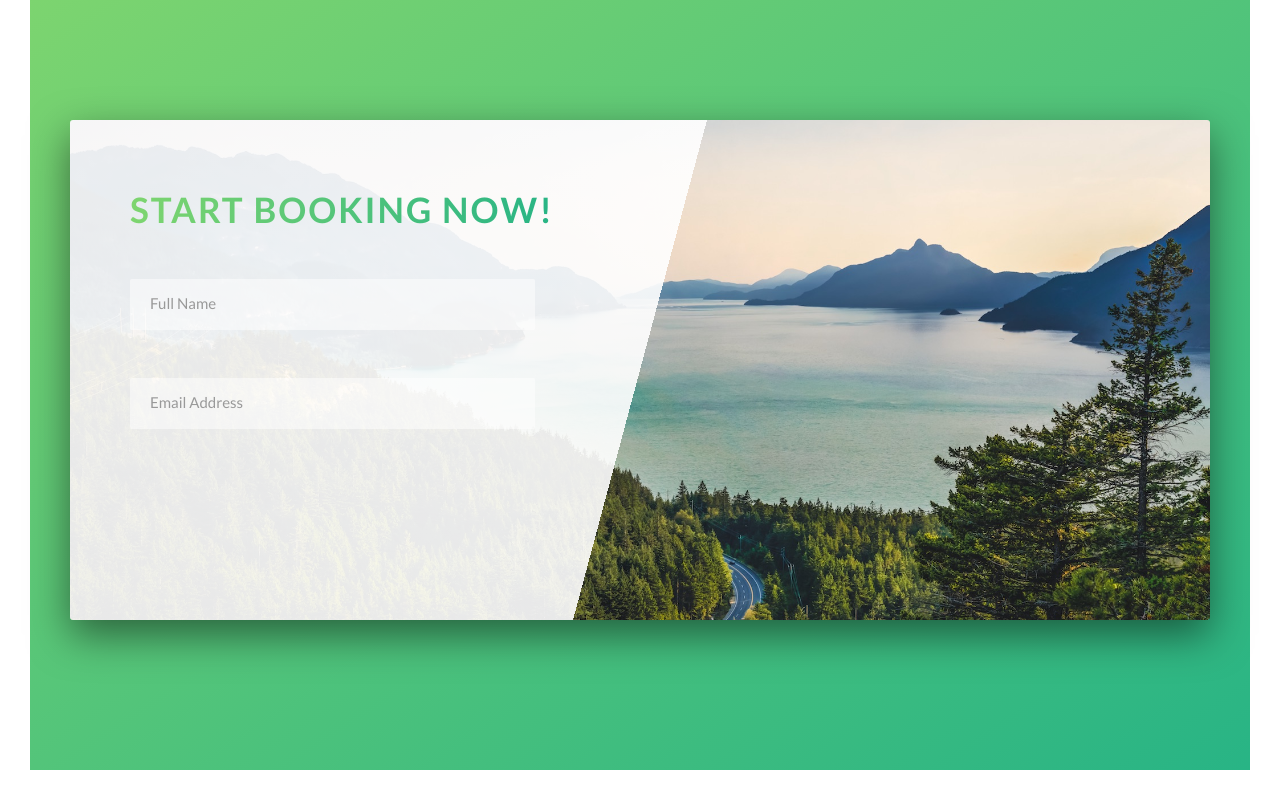
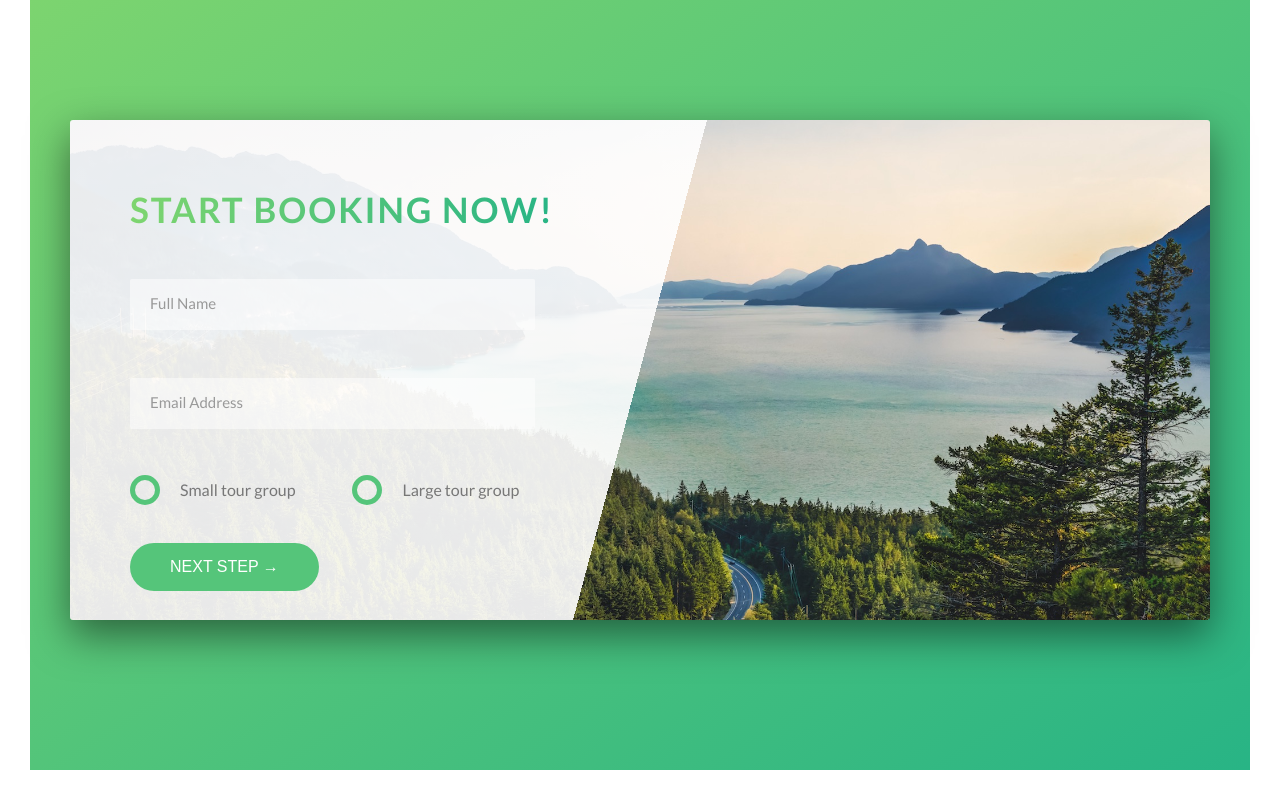
Before and after one commit to ArmandoHerra/Natours, a website: page Natours/index.html in a window 1280 px wide. Shown: the part 4533-5333 px from the top of the page. Drawn offline with Linux system fonts and the light colour scheme.

Commit message:
Finished coding the booking section. Next up comes the footer.

```diff
--- a/Natours/index.html
+++ b/Natours/index.html
@@ -279,6 +279,27 @@
                                     <input type="email" class="form__input" placeholder="Email Address" id="email" required>
                                     <label for="email" class="form__label">Email Address</label>
                                 </div>
+                                <div class="form__group u-margin-bottom-medium">
+                                    <div class="form__radio-group">
+                                        <input type="radio" class="form__radio-input" id="small" name="size">
+                                        <label for="small" class="form__radio-label">
+                                            <span class="form__radio-button"></span>
+                                            Small tour group
+                                        </label>
+                                    </div>
+                                    <div class="form__radio-group">
+                                        <input type="radio" class="form__radio-input" id="large" name="size">
+                                        <label for="large" class="form__radio-label">
+                                            <span class="form__radio-button"></span>
+                                            Large tour group
+                                        </label>
+                                    </div>
+                                </div>
+                                <div class="form-group">
+                                    <button class="btn btn--green">
+                                        Next Step &rarr;
+                                    </button>
+                                </div>
                             </form>
                         </div>
                     </div>
--- a/Natours/sass/base/_utilities.scss
+++ b/Natours/sass/base/_utilities.scss
@@ -1,23 +1,23 @@
 .u-center-text {
-    text-align: center;
+    text-align: center !important;
 }
 
 .u-margin-bottom-small {
-    margin-bottom: 1.5rem;
+    margin-bottom: 1.5rem !important;
 }
 
 .u-margin-bottom-medium {
-    margin-bottom: 4rem;
+    margin-bottom: 4rem !important;
 }
 
 .u-margin-bottom-big {
-    margin-bottom: 8rem;
+    margin-bottom: 8rem !important;
 }
 
 .u-margin-top-big {
-    margin-top: 8rem;
+    margin-top: 8rem !important;
 }
 
 .u-margin-top-huge {
-    margin-top: 10rem;
+    margin-top: 10rem !important;
 }
--- a/Natours/sass/components/_button.scss
+++ b/Natours/sass/components/_button.scss
@@ -1,5 +1,5 @@
 .btn {
-    &:link, &:visited {
+    &, &:link, &:visited {
         text-transform: uppercase;
         text-decoration: none;
         padding: 1.5rem 4rem;
@@ -8,6 +8,9 @@
         transition: all .2s;
         position: relative;
         font-size: $default-font-size;
+        // Change for the <button> element.
+        border: none;
+        cursor: pointer;
     }
     &:hover {
         transform: translateY(-.3rem);
@@ -17,7 +20,8 @@
             opacity: 0;
         }
     }
-    &:active {
+    &:active, &:focus {
+        outline: none;
         transform: translateY(-.1rem);
         box-shadow: 0 .5rem 1rem rgba($color-black, 0.2);
     }
--- a/Natours/sass/components/_form.scss
+++ b/Natours/sass/components/_form.scss
@@ -13,6 +13,7 @@
         border-bottom: 3px solid transparent;
         width: 90%;
         display: block;
+        transition: all .3s;
         &:focus {
             outline: none;
             box-shadow: 0 1rem 2rem rgba($color-black, .1);
@@ -38,4 +39,44 @@
         visibility: hidden;
         transform: translateY(-4rem);
     }
+    &__radio-group {
+        width: 49%;
+        display: inline-block;
+    }
+    &__radio-input {
+        display: none;
+    }
+    &__radio-label {
+        font-size: $default-font-size;
+        cursor: pointer;
+        position: relative;
+        padding-left: 5rem;
+    }
+    &__radio-button {
+        height: 3rem;
+        width: 3rem;
+        border: 5px solid $color-primary;
+        border-radius: 50%;
+        display: inline-block;
+        position: absolute;
+        left: 0;
+        top: -.5rem;
+        &::after {
+            content: "";
+            display: block;
+            height: 1.2rem;
+            width: 1.2rem;
+            border-radius: 50%;
+            position: absolute;
+            top: 50%;
+            left: 50%;
+            transform: translate(-50%, -50%);
+            background-color: $color-primary;
+            opacity: 0;
+            transition: opacity .2s;
+        }
+    }
+    &__radio-input:checked + &__radio-label &__radio-button::after{
+        opacity: 1;
+    }
 }
```
Also changed, not shown: Natours/css/style.css.
